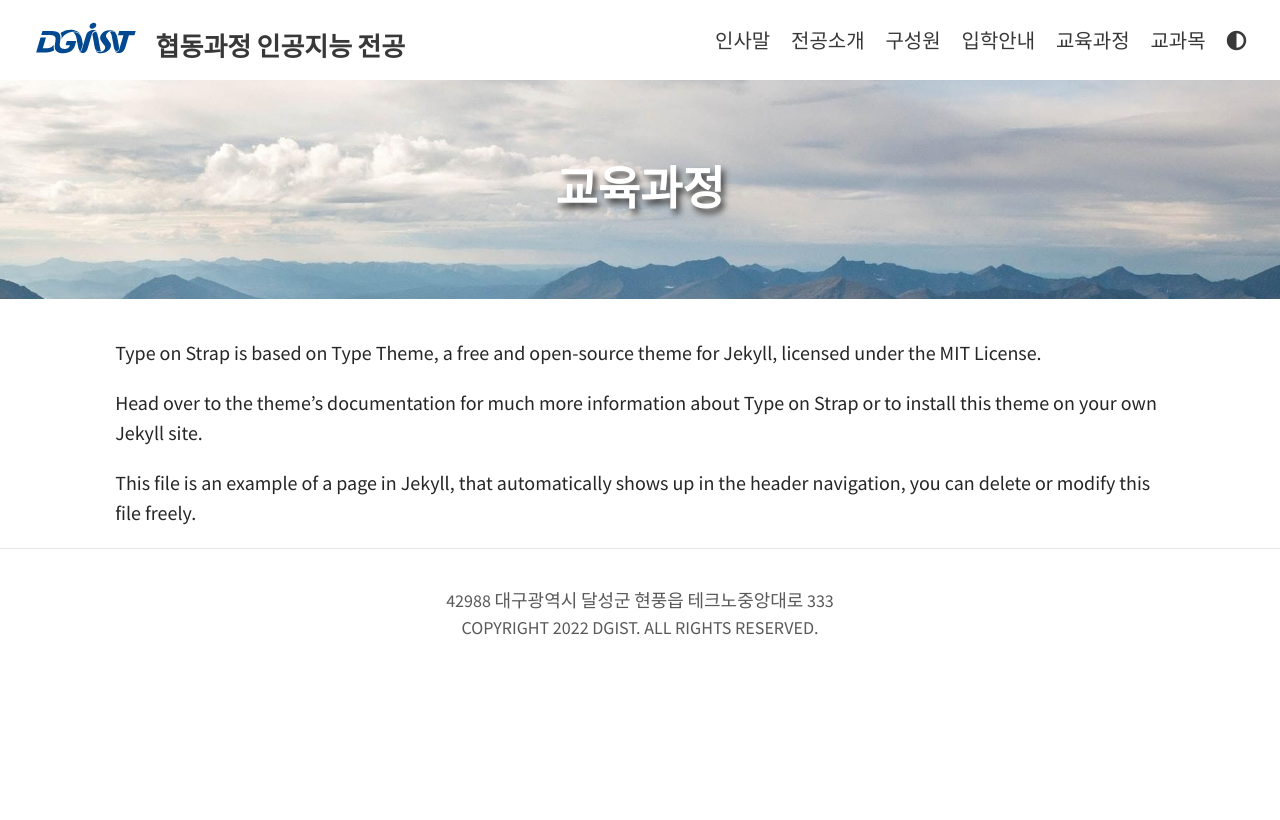
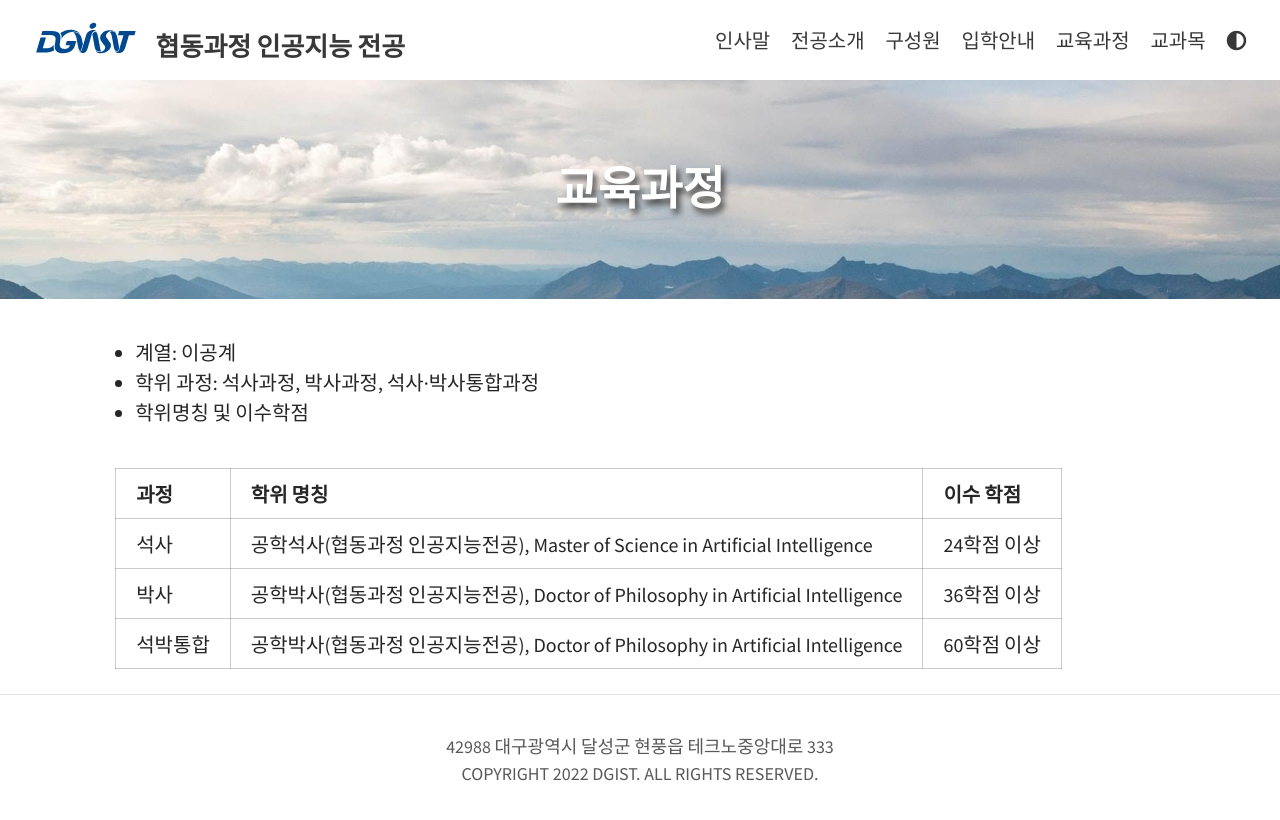
Before and after one commit to ai-dgist/ai-dgist.github.io, a Jekyll site: the page built from pages/04degrees.md, in a window 1280 px wide. Shown: the top 820 px of the page. Built offline with Jekyll 4.4.1, drawn with Linux system fonts in a browser that asks for light colours.

Commit message:
updated draft

```diff
--- a/pages/04degrees.md
+++ b/pages/04degrees.md
@@ -6,8 +6,15 @@ feature-img: "assets/img/pexels/travel.jpeg"
 tags: [Page]
 ---
 
-Type on Strap is based on Type Theme, a free and open-source theme for [Jekyll](http://jekyllrb.com/), licensed under the MIT License.
+* 계열: 이공계
 
-Head over to the [theme's documentation](https://github.io/sylhare/Type-on-Strap) for much more information about Type on Strap or to install this theme on your own Jekyll site.
+* 학위 과정: 석사과정, 박사과정, 석사·박사통합과정
 
-This file is an example of a page in Jekyll, that automatically shows up in the header navigation, you can delete or modify this file freely.
+* 학위명칭 및 이수학점
+
+
+| 과정         | 학위 명칭      | 이수 학점     |
+| ----------- | ----------- | ----------- |
+| 석사      | 공학석사(협동과정 인공지능전공), Master of Science in Artificial Intelligence | 24학점 이상 |
+| 박사      | 공학박사(협동과정 인공지능전공), Doctor of Philosophy in Artificial Intelligence | 36학점 이상 |
+| 석박통합   | 공학박사(협동과정 인공지능전공), Doctor of Philosophy in Artificial Intelligence | 60학점 이상 |
```
Also changed, not shown: pages/05courses.md (+6 -3 lines), 3 other files.
